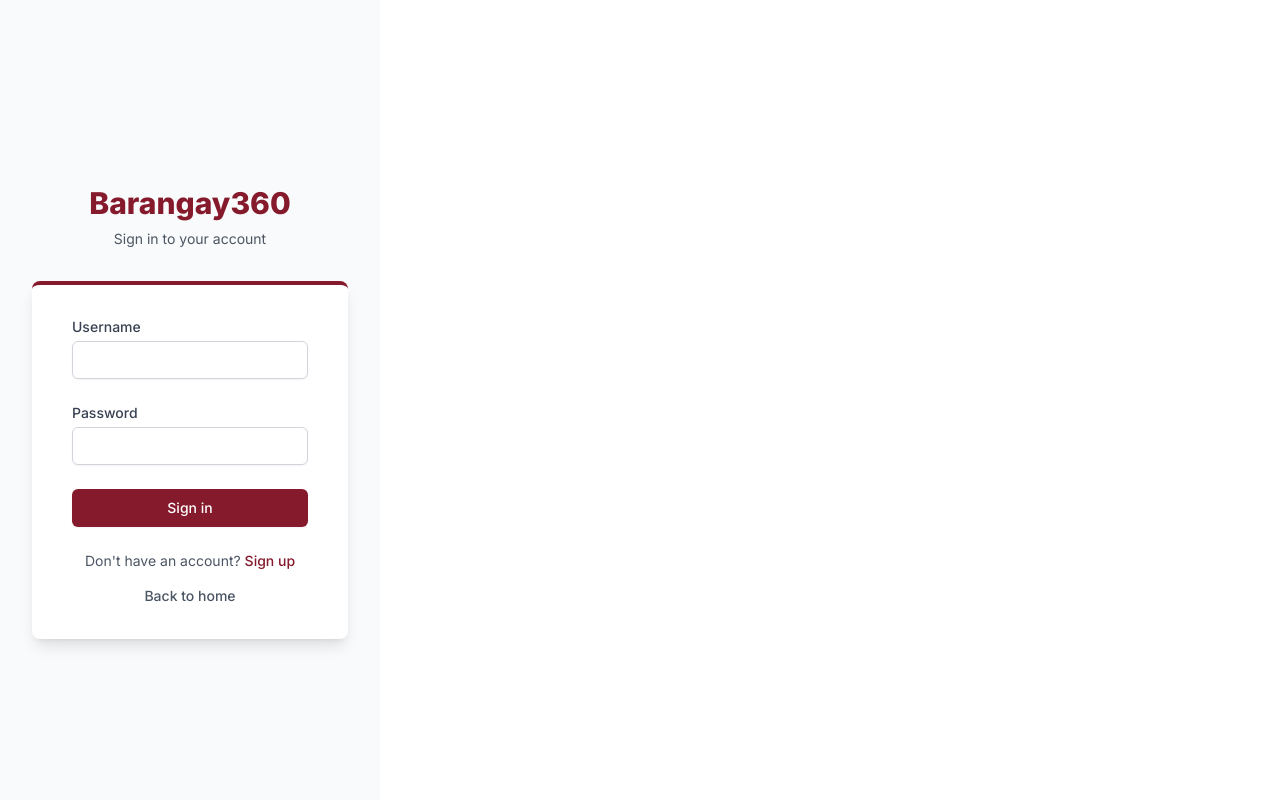
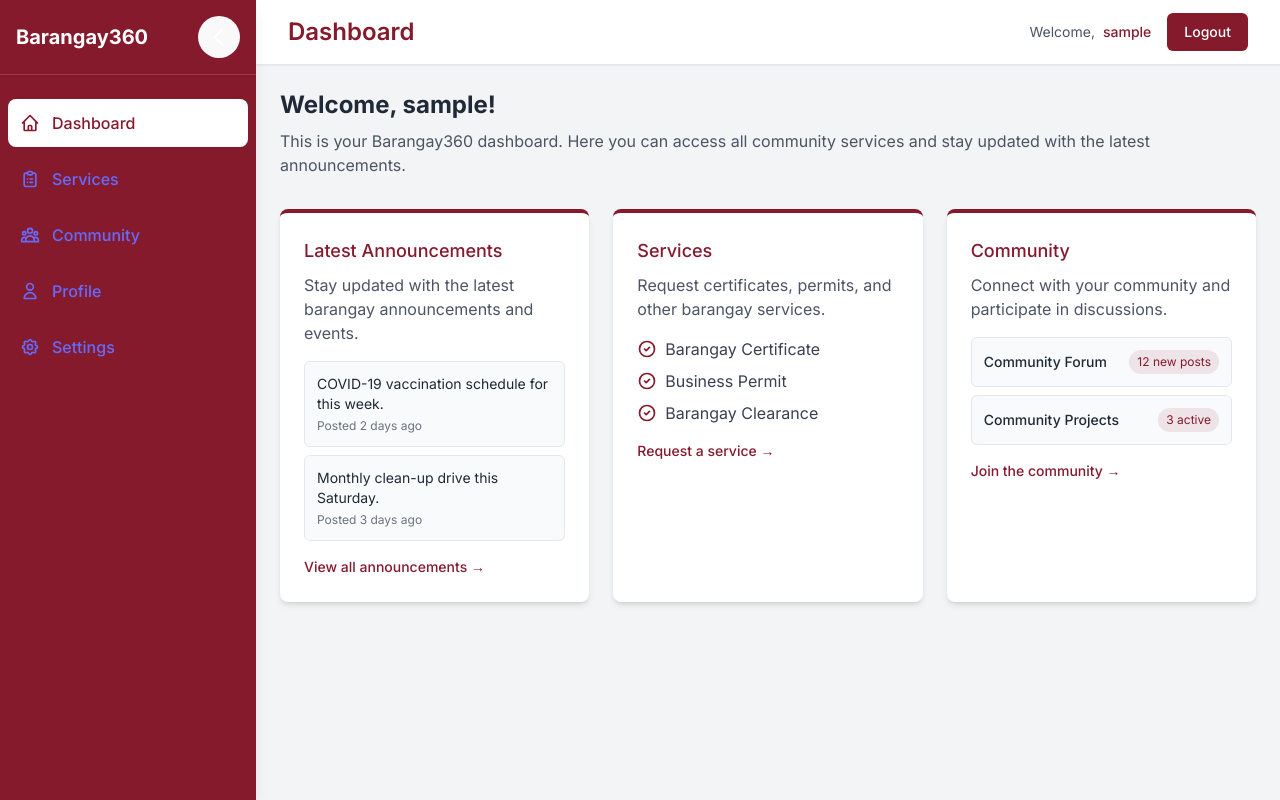
Before and after one commit to karl2522/IT342-G2-Barangay360, a React (Vite) app in the folder frontend_web/: page /dashboard in a window 1280 px wide. Before the commit this address led to /login. Built offline with nearby package versions, Linux system fonts and the light colour scheme; no server answers; sample sign-in values are in the browser's storage.

Commit message:
Backend (Fixed Refresh Token issue)

```diff
--- a/frontend_web/src/components/Dashboard.jsx
+++ b/frontend_web/src/components/Dashboard.jsx
@@ -7,8 +7,8 @@ const Dashboard = () => {
   const { user, logout, hasRole } = useContext(AuthContext);
   const navigate = useNavigate();
 
-  const handleLogout = () => {
-    logout();
+  const handleLogout = async () => {
+    await logout();
     navigate('/');
   };
 
--- a/frontend_web/src/components/Login.jsx
+++ b/frontend_web/src/components/Login.jsx
@@ -26,14 +26,18 @@ const Login = () => {
     setError('');
 
     try {
+      console.log('Logging in with credentials...');
+
       const result = await login(formData.username, formData.password);
 
       if (result.success) {
+        console.log('Login successful');
         navigate('/dashboard');
       } else {
         setError(result.message || 'Login failed. Please check your credentials.');
       }
-    } catch {
+    } catch (error) {
+      console.error('Login error:', error);
       setError('An error occurred during login. Please try again.');
     } finally {
       setLoading(false);
--- a/frontend_web/src/contexts/AuthContext.jsx
+++ b/frontend_web/src/contexts/AuthContext.jsx
@@ -1,45 +1,35 @@
-import { createContext, useEffect, useState } from 'react';
+import PropTypes from 'prop-types';
+import { createContext, useState } from 'react';
 
 export const AuthContext = createContext();
 
 export const AuthProvider = ({ children }) => {
-  const [user, setUser] = useState(null);
-  const [token, setToken] = useState(localStorage.getItem('token') || null);
-  const [loading, setLoading] = useState(true);
+  // Initialize state from localStorage
+  const getUserFromStorage = () => {
+    try {
+      const userStr = localStorage.getItem('user');
+      return userStr ? JSON.parse(userStr) : null;
+    } catch (e) {
+      console.error('Error getting user from storage:', e);
+      return null;
+    }
+  };
 
-  useEffect(() => {
-    // Check if token exists and validate user
-    const validateToken = async () => {
-      if (token) {
-        try {
-          // Fetch user data with token
-          const response = await fetch('http://localhost:8080/api/test/user', {
-            headers: {
-              'Authorization': `Bearer ${token}`
-            }
-          });
+  const getTokenFromStorage = () => {
+    try {
+      return localStorage.getItem('token');
+    } catch (e) {
+      console.error('Error getting token from storage:', e);
+      return null;
+    }
+  };
 
-          if (response.ok) {
-            // Get user data from localStorage
-            const userData = JSON.parse(localStorage.getItem('user'));
-            setUser(userData);
-          } else {
-            // Token invalid, clear everything
-            logout();
-          }
-        } catch (error) {
-          console.error('Token validation error:', error);
-          logout();
-        }
-      }
-      setLoading(false);
-    };
-
-    validateToken();
-  }, [token]);
+  const [user, setUser] = useState(getUserFromStorage());
+  const [token, setToken] = useState(getTokenFromStorage());
 
   const login = async (username, password) => {
     try {
+      console.log('Attempting login for:', username);
       const response = await fetch('http://localhost:8080/api/auth/signin', {
         method: 'POST',
         headers: {
@@ -50,26 +40,35 @@ export const AuthProvider = ({ children }) => {
 
       if (response.ok) {
         const data = await response.json();
-        setToken(data.accessToken);
-        setUser({
+        console.log('Login successful');
+
+        if (!data.accessToken) {
+          console.error('No access token received from server');
+          return { success: false, message: 'No access token received from server' };
+        }
+
+        // Store the token
+        const accessToken = data.accessToken;
+        localStorage.setItem('token', accessToken);
+
+        // Store user data
+        const userData = {
           id: data.id,
           username: data.username,
           email: data.email,
           roles: data.roles
-        });
+        };
 
-        // Save to local storage
-        localStorage.setItem('token', data.accessToken);
-        localStorage.setItem('user', JSON.stringify({
-          id: data.id,
-          username: data.username,
-          email: data.email,
-          roles: data.roles
-        }));
+        localStorage.setItem('user', JSON.stringify(userData));
+
+        // Update state
+        setToken(accessToken);
+        setUser(userData);
 
         return { success: true };
       } else {
         const errorData = await response.json();
+        console.error('Login failed:', errorData);
         return { success: false, message: errorData.message || 'Login failed' };
       }
     } catch (error) {
@@ -102,13 +101,20 @@ export const AuthProvider = ({ children }) => {
   };
 
   const logout = () => {
+    // Clear state
     setUser(null);
     setToken(null);
+
+    // Clear storage
     localStorage.removeItem('token');
     localStorage.removeItem('user');
+
+    console.log('Logged out successfully');
   };
 
-  const isAuthenticated = () => !!user;
+  const isAuthenticated = () => {
+    return !!token && !!user;
+  };
 
   const hasRole = (role) => {
     return user && user.roles && user.roles.includes(role);
@@ -117,14 +123,20 @@ export const AuthProvider = ({ children }) => {
   return (
     <AuthContext.Provider value={{
       user,
+      setUser,
+      token,
+      setToken,
       login,
       logout,
       register,
       isAuthenticated,
-      hasRole,
-      loading
+      hasRole
     }}>
       {children}
     </AuthContext.Provider>
   );
 };
+
+AuthProvider.propTypes = {
+  children: PropTypes.node.isRequired
+};
--- a/frontend_web/src/routes/ProtectedRoute.jsx
+++ b/frontend_web/src/routes/ProtectedRoute.jsx
@@ -1,13 +1,10 @@
+import PropTypes from 'prop-types';
 import { useContext } from 'react';
 import { Navigate } from 'react-router-dom';
 import { AuthContext } from '../contexts/AuthContext.jsx';
 
 const ProtectedRoute = ({ children, requiredRoles = [] }) => {
-  const { isAuthenticated, hasRole, user, loading } = useContext(AuthContext);
-
-  if (loading) {
-    return <div className="flex justify-center items-center h-screen">Loading...</div>;
-  }
+  const { isAuthenticated, hasRole } = useContext(AuthContext);
 
   if (!isAuthenticated()) {
     return <Navigate to="/login" replace />;
@@ -24,4 +21,9 @@ const ProtectedRoute = ({ children, requiredRoles = [] }) => {
   return children;
 };
 
+ProtectedRoute.propTypes = {
+  children: PropTypes.node.isRequired,
+  requiredRoles: PropTypes.arrayOf(PropTypes.string)
+};
+
 export default ProtectedRoute;
```
Also changed, not shown: frontend_web/src/App.jsx (+8 -8 lines), frontend_web/src/contexts/Unauthorized.jsx (renamed from frontend_web/src/components/Unauthorized.jsx).
